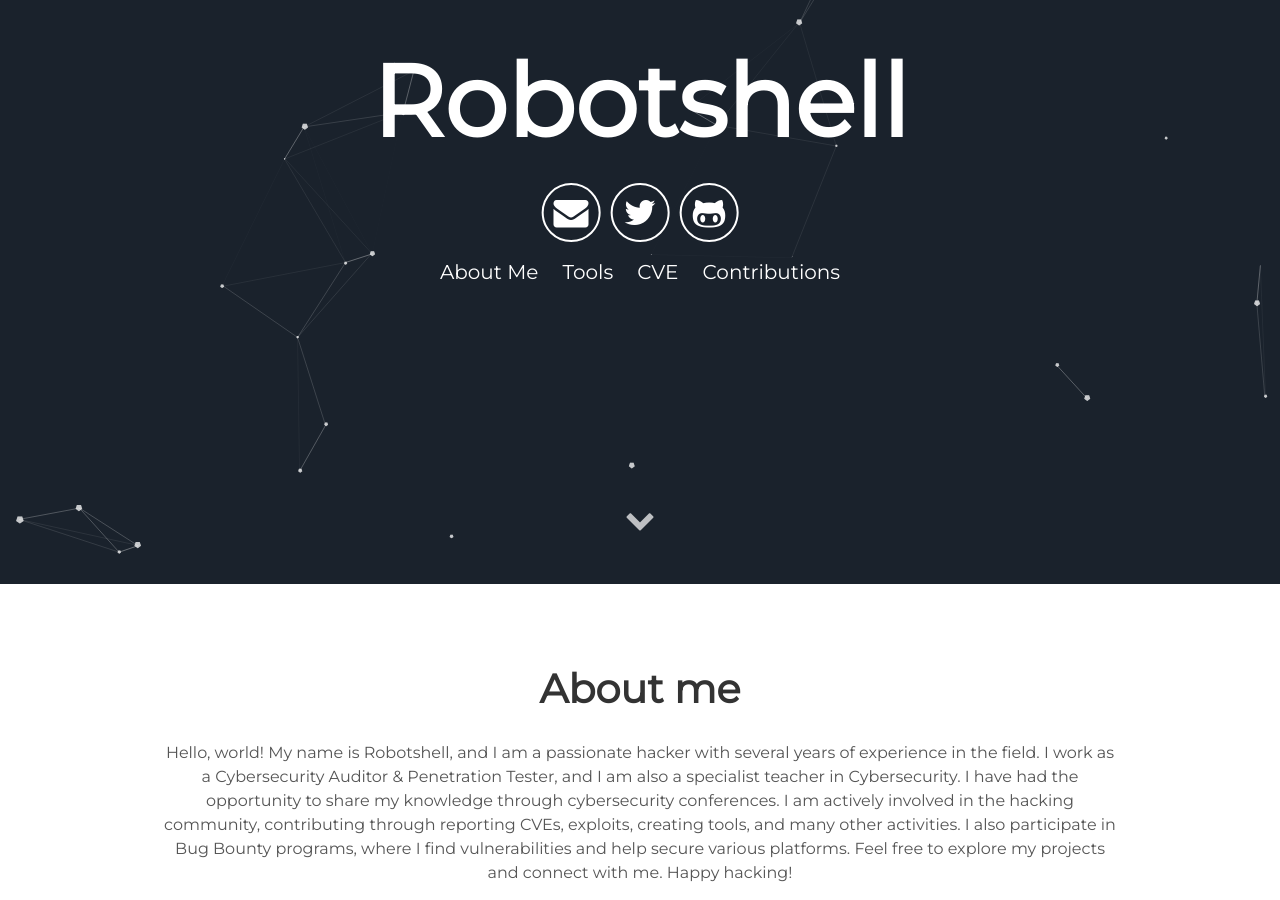
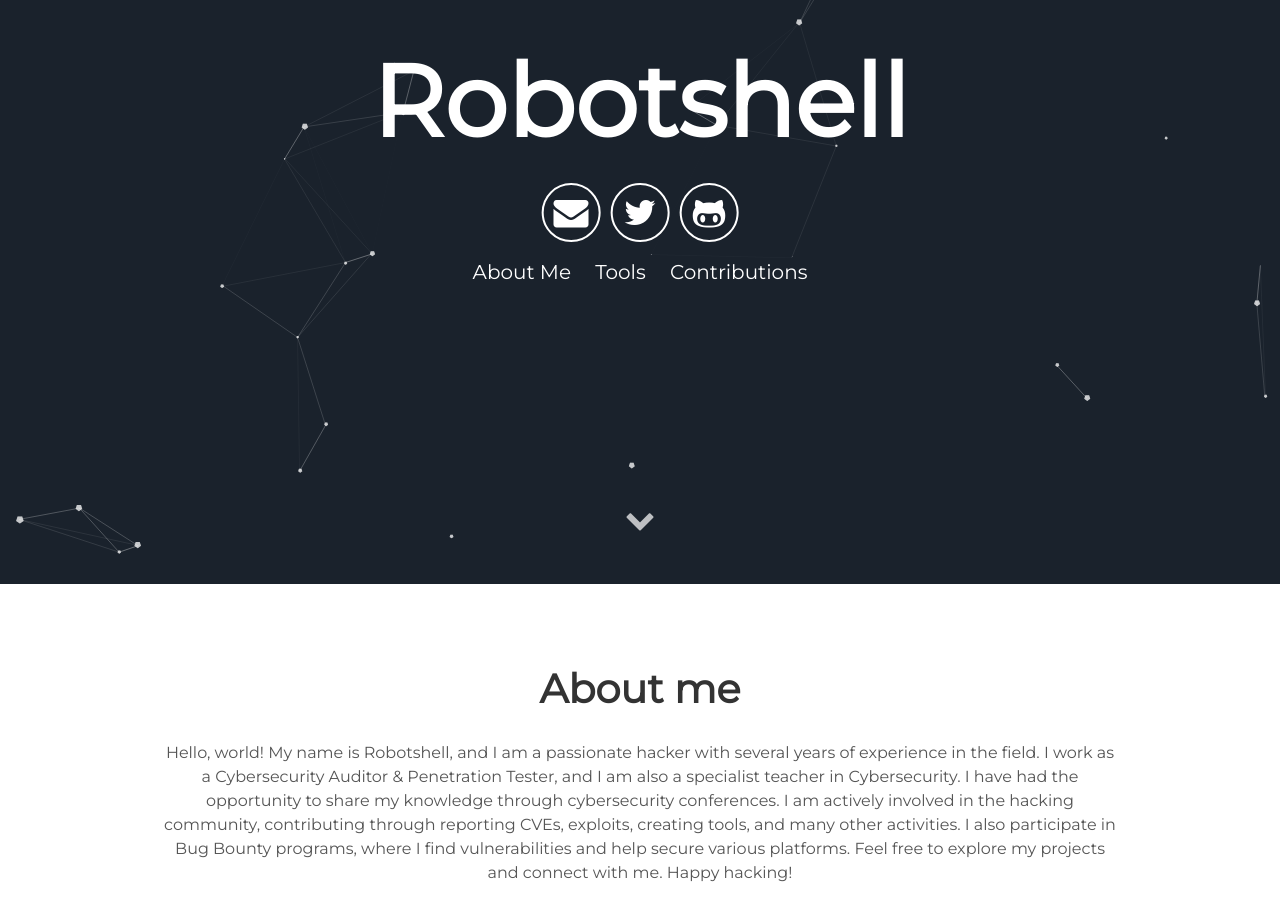
Before and after one commit to robotshell/robotshell.github.io, a Jekyll site: the page built from index.html, in a window 1280 px wide and 900 px high, scrolled down 316 px. Built offline with Jekyll 4.4.1, drawn with Linux system fonts in a browser that asks for light colours.

Commit message:
Update header.html

```diff
--- a/_includes/header.html
+++ b/_includes/header.html
@@ -12,8 +12,7 @@
       <div class="header-links">
         <a class="link" href="#about" data-scroll>About Me</a>
         <a class="link" href="#projects" data-scroll>Tools</a>
-        <a class="link" href="#projects" data-scroll>CVE</a>
-        <a class="link" href="#projects" data-scroll>Contributions</a>
+        <a class="link" href="#contributions" data-scroll>Contributions</a>
       </div>
   </div>
   <a class="down" href="#about" data-scroll><i class="icon fa fa-chevron-down" aria-hidden="true"></i></a>
```
